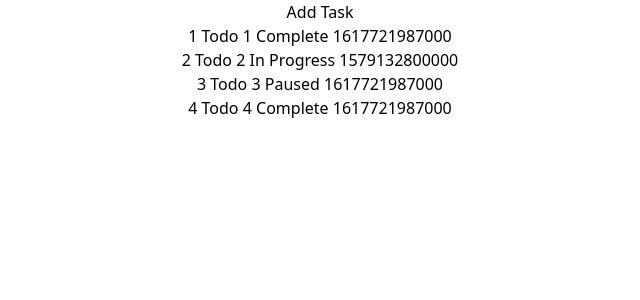
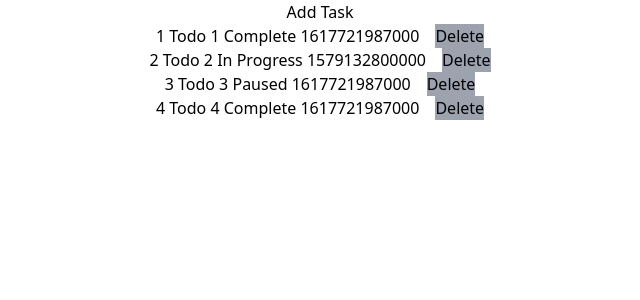
Before and after one commit to NimaBaghi/Todo-App, a React (Create React App) app: page / in a window 1280 px wide. Shown: the top 300 px of the page, without its empty margins (320-960 px from the left). Built offline with nearby package versions, Linux system fonts and the light colour scheme.

Commit message:
Remove one task

```diff
--- a/src/App.tsx
+++ b/src/App.tsx
@@ -2,6 +2,7 @@ import React from 'react';
 import './App.css';
 import uuid from 'uuid';
 import AddTask from './components/AddTask';
+import Item from './components/Item';
 
 const initialState: Array<{
   id: string;
@@ -42,24 +43,18 @@ function App(): React.ReactElement {
     setTask(event.target.value);
   }
 
+  function handleDelete(taskId: string): void {
+    const newList = list.filter((i) => i.id !== taskId);
+
+    setList(newList);
+  }
+
   return (
     <div className="App">
       <AddTask task={task} onChange={handleChange} onAdd={handleAdd} />
-      {/* <form onSubmit={handleAdd}>
-        <input
-          type="text"
-          style={{ border: '2px solid gray' }}
-          value={task}
-          onChange={handleChange}
-          required
-        />
-        <input type="submit" value="Add Task" />
-      </form> */}
       <ul>
         {list.map((item) => (
-          <li key={item.id}>
-            {item.id} {item.task} {item.status} {item.date.getTime()}
-          </li>
+          <Item key={item.id} item={item} onDelete={handleDelete} />
         ))}
       </ul>
     </div>
--- /dev/null
+++ b/src/components/Item.tsx
@@ -0,0 +1,29 @@
+import React from 'react';
+
+function Item({
+  item,
+  onDelete,
+}: {
+  item: {
+    id: string;
+    task: string;
+    status: string;
+    date: Date;
+  };
+  onDelete(id: string): void;
+}): React.ReactElement {
+  return (
+    <div>
+      {item.id} {item.task} {item.status} {item.date.getTime()}
+      <button
+        className="ml-4 bg-gray-400"
+        type="button"
+        onClick={(): void => onDelete(item.id)}
+      >
+        Delete
+      </button>
+    </div>
+  );
+}
+
+export default Item;
```
